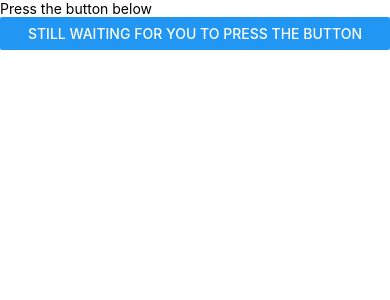
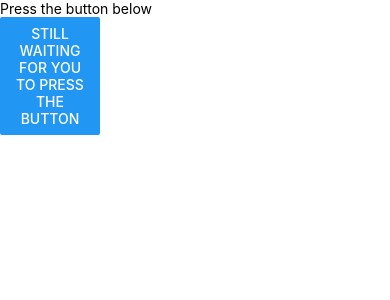
Before and after one commit to KentVillamora/esp8266-controller, a React Native app: screen / in a window 390 px wide. Shown: the top 300 px of the page. Built offline with nearby package versions, Linux system fonts and the light colour scheme.

Commit message:
Update App.js

```diff
--- a/App.js
+++ b/App.js
@@ -7,12 +7,13 @@ const appMain = () => {
   return (
     <View>
       <Text>Press the button below</Text>
-      <Button
-        style={{width:100, height:50}}
-        title={wasPressed ? "You already pressed the button" : "Still waiting for you to press the button"}
-        onPress={()=>{setPressStatus(true)}}
-        disabled={wasPressed}
-      />
+      <View style={{width:100, height:50}}>
+        <Button
+          title={wasPressed ? "You already pressed the button" : "Still waiting for you to press the button"}
+          onPress={()=>{setPressStatus(true)}}
+          disabled={wasPressed}
+        />
+      </View>
     </View>
   );
 }
```
